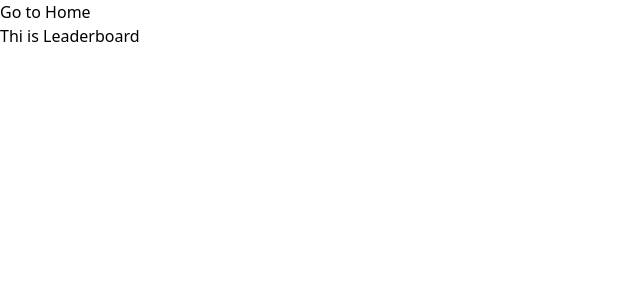
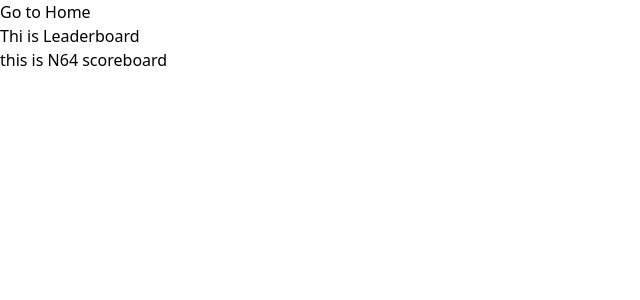
Before and after one commit to DasTapan/seek-and-spot, a React (Vite) app: page /leaderboard/n64 in a window 1280 px wide. Shown: the top 300 px of the page, without its empty margins (0-640 px from the left). Built offline with nearby package versions, Linux system fonts and the light colour scheme; no server answers; the database is empty.

Commit message:
Convert individual pages to one generic container

```diff
--- a/src/App.jsx
+++ b/src/App.jsx
@@ -5,6 +5,7 @@ import getUserId from "./helper/getUserId";
 import Home from "./components/Home";
 import Game from "./components/Game";
 import Leaderboard from "./components/Leaderboard";
+import Canvas from "./pages/Canvas";
 
 function App() {
   return (
@@ -15,12 +16,12 @@ function App() {
             <Route path="/" element={<Home />} />
             <Route path="/game/:artName" element={<Game />} />
             <Route path="/leaderboard" element={<Leaderboard />}>
-              <Route path="ps2" />
-              <Route path="ps3" />
-              <Route path="ps4" />
-              <Route path="n64" />
-              <Route path="universe" />
-              <Route path="crossover" />
+              <Route path="" element={<Canvas canvas="ps2" />} />
+              <Route path="ps3" element={<Canvas canvas="ps3" />} />
+              <Route path="ps4" element={<Canvas canvas="ps4" />} />
+              <Route path="n64" element={<Canvas canvas="n64" />} />
+              <Route path="universe" element={<Canvas canvas="universe" />} />
+              <Route path="crossover" element={<Canvas canvas="crossover" />} />
             </Route>
           </Routes>
         </BrowserRouter>
--- a/src/components/Leaderboard.jsx
+++ b/src/components/Leaderboard.jsx
@@ -1,34 +1,6 @@
-import { useEffect } from "react";
 import { Link, Outlet } from "react-router-dom";
-import { db } from "../firebase-config";
-import { collection, getDocs, orderBy, query } from "firebase/firestore";
 
 const Leaderboard = () => {
-  useEffect(() => {
-    const fetchUserScore = async () => {
-      try {
-        const collectionRef = collection(db, "leaderboard");
-        const q = query(collectionRef, orderBy("time"));
-        const querySnapshot = await getDocs(q);
-        const scoreList = [];
-        querySnapshot.forEach((doc) => {
-          const data = doc.data();
-          const { userId, userName, time, canvas } = data;
-          scoreList.push({
-            userId,
-            userName,
-            canvas,
-            time,
-          });
-        });
-        console.table(scoreList);
-      } catch (error) {
-        console.error(error);
-      }
-    };
-    fetchUserScore();
-  }, []);
-
   return (
     <>
       <Link to="/">
--- /dev/null
+++ b/src/helper/fetchUserScore.js
@@ -0,0 +1,30 @@
+import { db } from "../firebase-config";
+import { collection, getDocs, orderBy, query, where } from "firebase/firestore";
+
+const fetchUserScore = async (canvasName) => {
+  try {
+    const collectionRef = collection(db, "leaderboard");
+    const q = query(
+      collectionRef,
+      where("canvas", "==", canvasName),
+      orderBy("time")
+    );
+    const querySnapshot = await getDocs(q);
+    const scoreList = [];
+    querySnapshot.forEach((doc) => {
+      const data = doc.data();
+      const { userId, userName, time, canvas } = data;
+      scoreList.push({
+        userId,
+        userName,
+        canvas,
+        time,
+      });
+    });
+    console.table(scoreList);
+  } catch (error) {
+    console.error(error);
+  }
+};
+
+export default fetchUserScore;
--- /dev/null
+++ b/src/pages/Canvas.jsx
@@ -0,0 +1,35 @@
+import PropTypes from "prop-types";
+import { useEffect } from "react";
+import fetchUserScore from "../helper/fetchUserScore";
+
+const Canvas = ({ canvas }) => {
+  useEffect(() => {
+    fetchUserScore(canvas);
+  }, [canvas]);
+
+  const displayCanvasName = (string) => {
+    switch (string) {
+      case "ps2":
+        return "PS2";
+      case "ps3":
+        return "PS3";
+      case "ps4":
+        return "PS4";
+      case "n64":
+        return "N64";
+      case "crossover":
+        return "Crossover";
+      case "universe":
+        return "Universe";
+    }
+    throw Error("Unknown input ", string);
+  };
+
+  return <h3>this is {displayCanvasName(canvas)} scoreboard</h3>;
+};
+
+Canvas.propTypes = {
+  canvas: PropTypes.string,
+};
+
+export default Canvas;
```
Also changed, not shown: src/pages/Crossover.jsx (deleted), src/pages/N64.jsx (deleted), src/pages/Ps2.jsx (deleted), src/pages/Ps3.jsx (deleted), src/pages/Ps4.jsx (deleted), src/pages/Universe.jsx (deleted).
